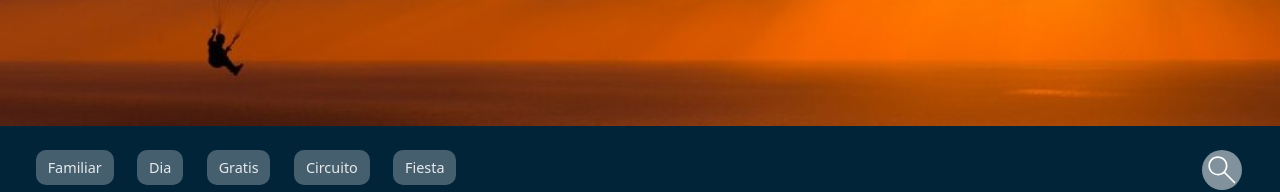
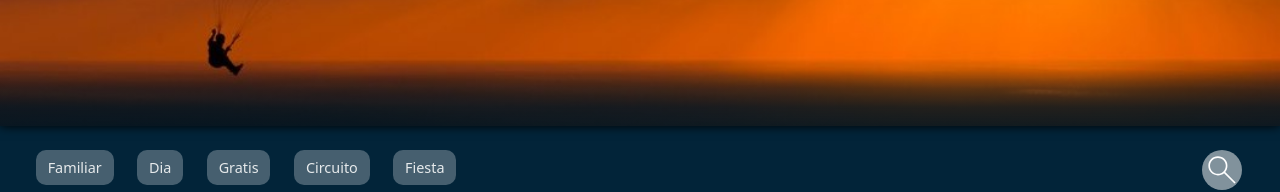
Before and after one commit to Marinafactoriaf5/pn11-finalproject-group4, a React (Vite) app: page /home in a window 1280 px wide. Shown: the part 434-626 px from the top of the page. Built offline with nearby package versions, Linux system fonts and the light colour scheme.

Commit message:
Hero Shadow added

```diff
--- a/src/Components/Hero/Hero.css
+++ b/src/Components/Hero/Hero.css
@@ -1,5 +1,5 @@
 .bodyHero {
-  position: absolute;
+  position: relative;
   display: flex;
   justify-content: center;
   align-items: center;
@@ -7,6 +7,7 @@
   scroll-behavior: smooth;
   width: 100%;
   height: 70vh;
+  box-shadow: 0 0 10px 0 black;
 }
 
 .imgHero {
@@ -44,3 +45,11 @@
   align-items: center;
   font-size: 2vw;
 }
+.fadeDiv{
+  display: flex;
+  align-self: flex-end;
+  width: 100%;
+  height: 10%;
+  background: linear-gradient(0deg, rgba(1, 22, 35, 0.90) 0%, rgba(1, 22, 35, 0.80) 33.33%, rgba(1, 22, 35, 0.50) 66.67%, rgba(1, 22, 35, 0.00) 100%);
+  z-index: 10;
+}
--- a/src/Components/Hero/Hero.jsx
+++ b/src/Components/Hero/Hero.jsx
@@ -9,6 +9,7 @@ function Hero() {
         <h1 className="textHero1">Te gustan las aventuras?</h1>
         <h3 className="textHero2">Descubre los eventos que pasan cerca tuyo</h3>
       </div>
+      <div className="fadeDiv"></div>
     </div>
   );
 }
```
